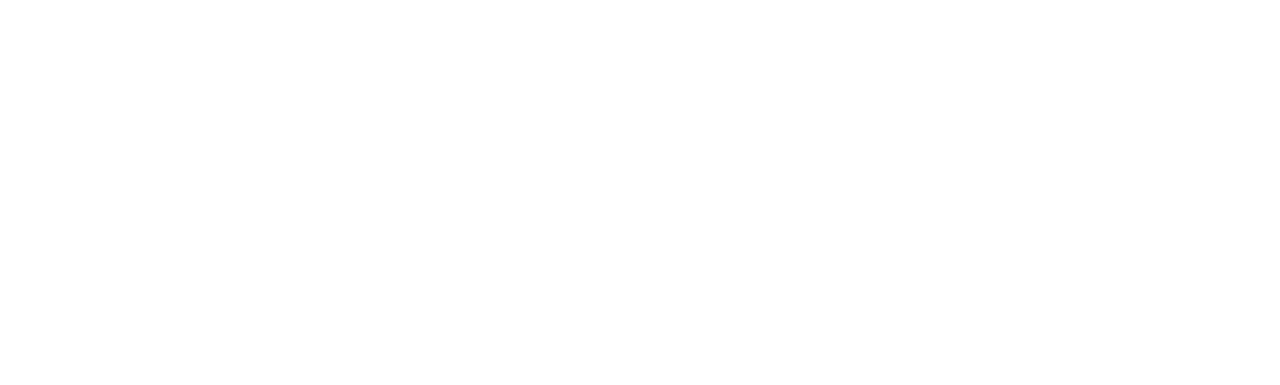
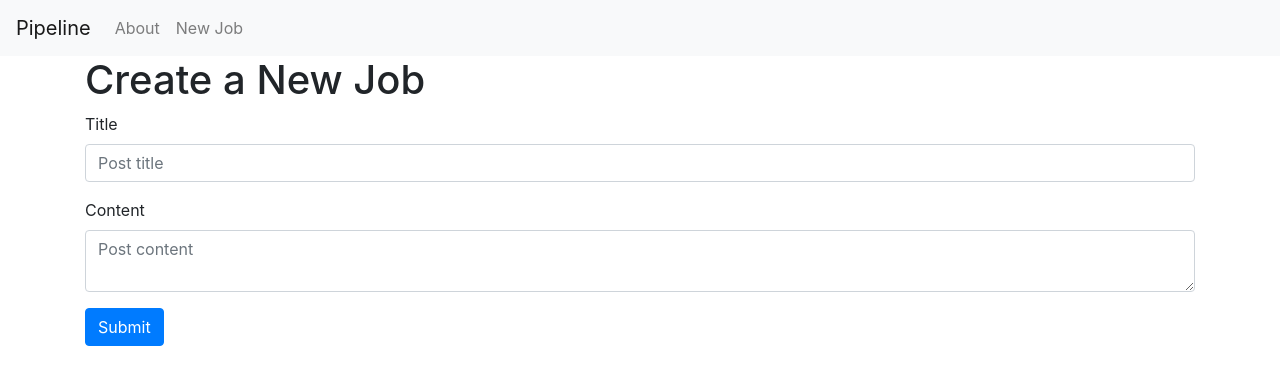
Before and after one commit to jasonsheu/SDED-Pipeline, a Flask app: page /new-job/ in a window 1280 px wide. Before the commit the part shown is empty. Shown: the top 385 px of the page. Run offline with Flask 2, Linux system fonts and the light colour scheme; some libraries are stand-ins or nearby versions.

Commit message:
Developed templates into simple skeleton

```diff
--- a/app.py
+++ b/app.py
@@ -1,12 +1,21 @@
-from flask import Flask
-from flask import render_template
+from flask import Flask, render_template, request, url_for, flash, redirect
 
 app = Flask(__name__)
+app.config['SECRET_KEY'] = 'TODO: What should this be?'
 
 @app.route('/')
 def index():
 	return render_template('index.html')
 
-@app.route('/new-job/')
+@app.route('/new-job/', methods=('GET', 'POST'))
 def create():
-	return render_template('new-job.html')
+	if request.method == 'POST':
+		title = request.form['title']
+		content = request.form['content']
+
+		if not title:
+			flash('Title is required!')
+		else:
+			return redirect(url_for('index'))
+
+	return render_template('create.html')
--- /dev/null
+++ b/templates/base.html
@@ -0,0 +1,46 @@
+<!DOCTYPE html>
+
+<html lang="en">
+    <head>
+        <!-- Required meta tags -->
+        <meta charset="utf-8">
+        <meta name="viewport" content="width=device-width, initial-scale=1, shrink-to-fit=no">
+
+        <!-- Bootstrap CSS -->
+        <link rel="stylesheet" href="https://stackpath.bootstrapcdn.com/bootstrap/4.3.1/css/bootstrap.min.css" integrity="sha384-ggOyR0iXCbMQv3Xipma34MD+dH/1fQ784/j6cY/iJTQUOhcWr7x9JvoRxT2MZw1T" crossorigin="anonymous">
+
+        <!-- Title and Icon for browser tab -->
+        <title>{% block title %} {% endblock %}</title>
+        <link href="{{ url_for('static', filename='sded-logo.png') }}" rel="icon" type="image/png">
+    </head>
+
+    <body>
+        <!-- The navigation bar -->
+        <nav class="navbar navbar-expand-md navbar-light bg-light">
+            <a class="navbar-brand" href="{{ url_for('index')}}">Pipeline</a>
+            <button class="navbar-toggler" type="button" data-toggle="collapse" data-target="#navbarNav" aria-controls="navbarNav" aria-expanded="false" aria-label="Toggle navigation">
+                <span class="navbar-toggler-icon"></span>
+            </button>
+            <div class="collapse navbar-collapse" id="navbarNav">
+                <ul class="navbar-nav">
+                    <li class="nav-item">
+                        <a class="nav-link" href="#">About</a>
+                    </li>
+                    <li class="nav-item">
+                        <a class="nav-link" href="{{ url_for('create') }}">New Job</a>
+                    </li>
+                </ul>
+            </div>
+        </nav>
+
+        <div class="container">
+            <!-- Display alert messages -->
+            {% for message in get_flashed_messages() %}
+                <div class="alert alert-danger">{{ message }}</div>
+            {% endfor %}
+
+            <!-- The actual content of the webpage -->
+            {% block content %} {% endblock %}
+        </div>
+    </body>
+</html>
--- /dev/null
+++ b/templates/create.html
@@ -0,0 +1,23 @@
+{% extends 'base.html' %}
+
+{% block content %}
+<h1>{% block title %} Create a New Job {% endblock %}</h1>
+
+<form method="post">
+    <div class="form-group">
+        <label for="title">Title</label>
+        <input type="text" name="title"
+               placeholder="Post title" class="form-control"
+               value="{{ request.form['title'] }}"></input>
+    </div>
+
+    <div class="form-group">
+        <label for="content">Content</label>
+        <textarea name="content" placeholder="Post content"
+                  class="form-control">{{ request.form['content'] }}</textarea>
+    </div>
+    <div class="form-group">
+        <button type="submit" class="btn btn-primary">Submit</button>
+    </div>
+</form>
+{% endblock %}
```
Also changed, not shown: templates/index.html (+5 -15 lines), templates/new-job.html (deleted).
